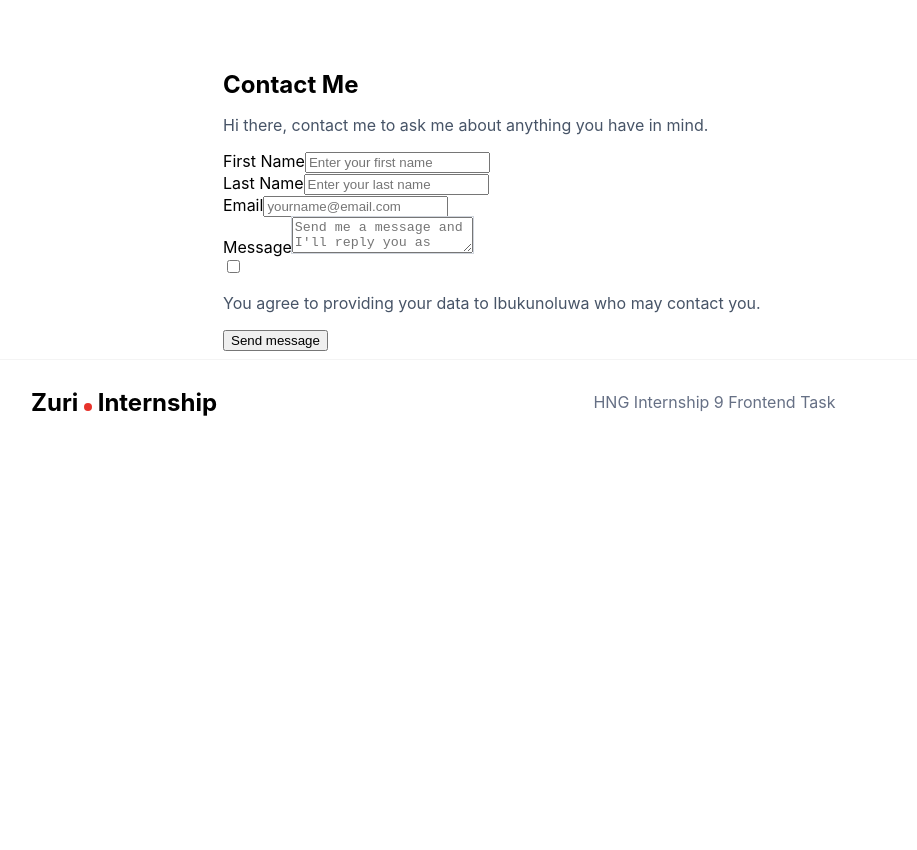
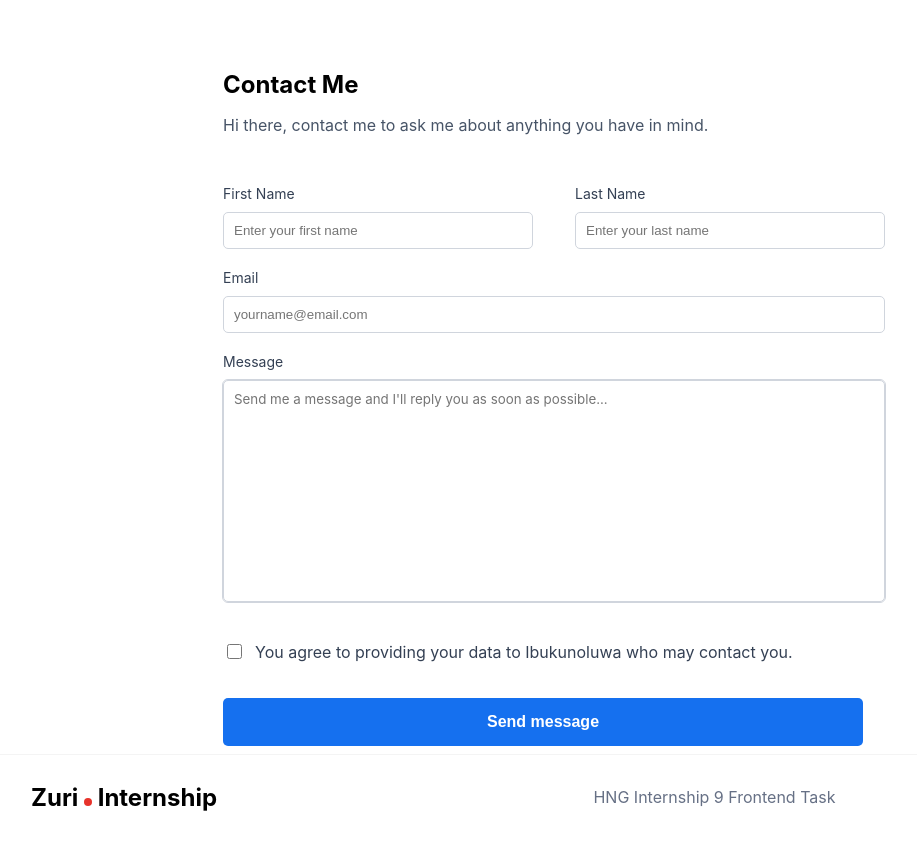
Before and after one commit to MadeByIbukunoluwa/HNGtask1, a React (Vite) app: page /contact in a window 1280 px wide. Shown: the top 850 px of the page, without its empty margins (97-1014 px from the left). Before the commit the page ends 800 px from the top, so only its background shows below. Built offline with nearby package versions, Linux system fonts and the light colour scheme.

Commit message:
styling: added styling to the container and button

```diff
--- a/src/Pages/Contact/Contact.css
+++ b/src/Pages/Contact/Contact.css
@@ -23,3 +23,83 @@
 .contact_container p {
     color: #475467;
 }
+.contact_form {
+    margin-top: 50px;
+    display: flex;
+    flex-direction: column;
+    gap: 20px;
+}
+
+.contact_form label {
+    display: block;
+    margin-bottom: 10px;
+    color: #344054;
+    font-size: 14px;
+}
+
+.contact_form input {
+    width: 100%;
+    padding: 10px;
+    border: 1px solid #d0d5dd;
+    border-radius: 5px;
+}
+
+.contact_form input:focus {
+    outline: 1px solid rgba(132, 202, 255, 1);
+}
+
+.form_message textarea {
+    width: 100%;
+    height: 200px;
+    resize: none;
+    border-radius: 5px;
+    border: 1px solid #d0d5dd;
+    padding: 10px;
+    font-family: inherit;
+}
+
+.form_message textarea:focus {
+    outline: 1px solid rgba(132, 202, 255, 1);
+}
+
+.form_message p {
+    margin-top: 3px;
+    font-size: 14px;
+    color: red;
+}
+
+.form_names {
+    display: flex;
+    justify-content: space-between;
+    gap: 10px;
+}
+
+.form_names div {
+    width: 45%;
+}
+
+.form_confirm {
+    display: flex;
+    gap: 10px;
+    align-items: center;
+}
+
+.form_confirm input {
+    height: 15px;
+    width: 15px;
+}
+
+.form_confirm p {
+    color: #344054;
+}
+
+.contact_form button {
+    background-color: #1570ef;
+    cursor: pointer;
+    padding: 15px 0;
+    border: none;
+    border-radius: 5px;
+    color: white;
+    font-size: 16px;
+    font-weight: 600;
+}
```
